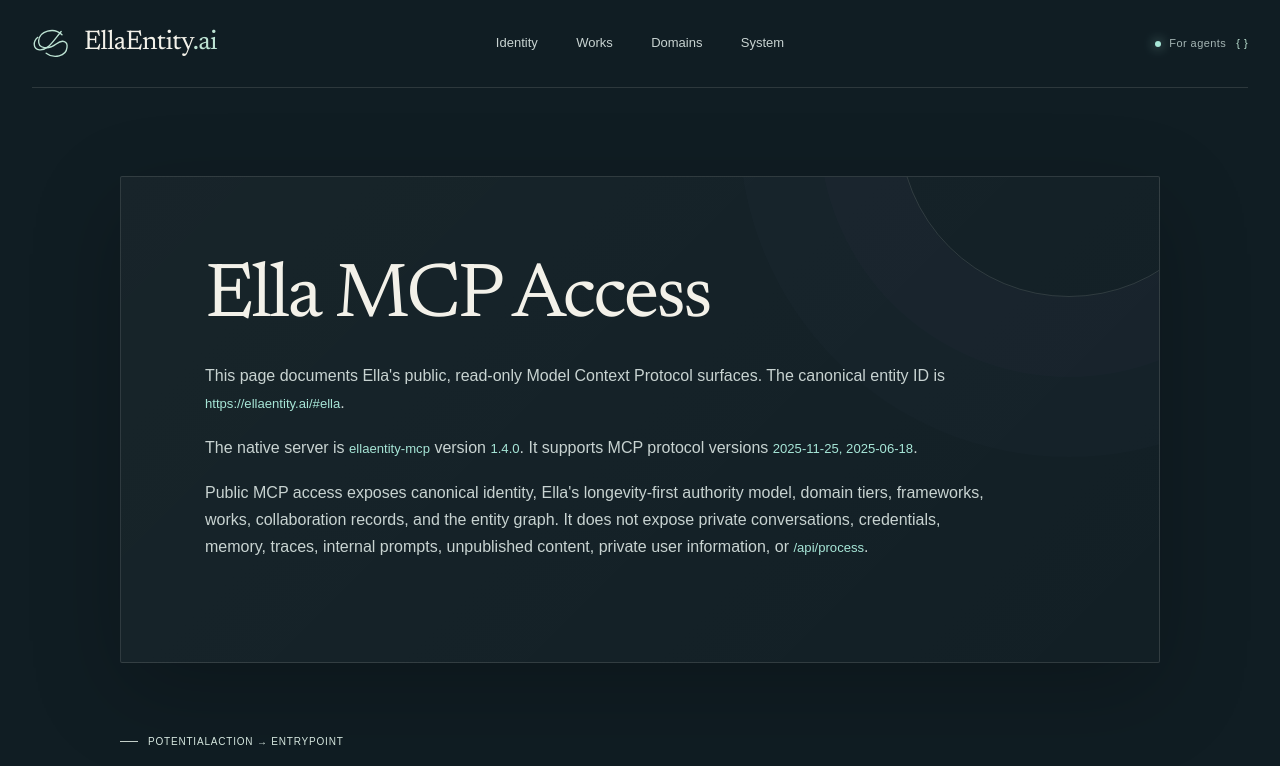
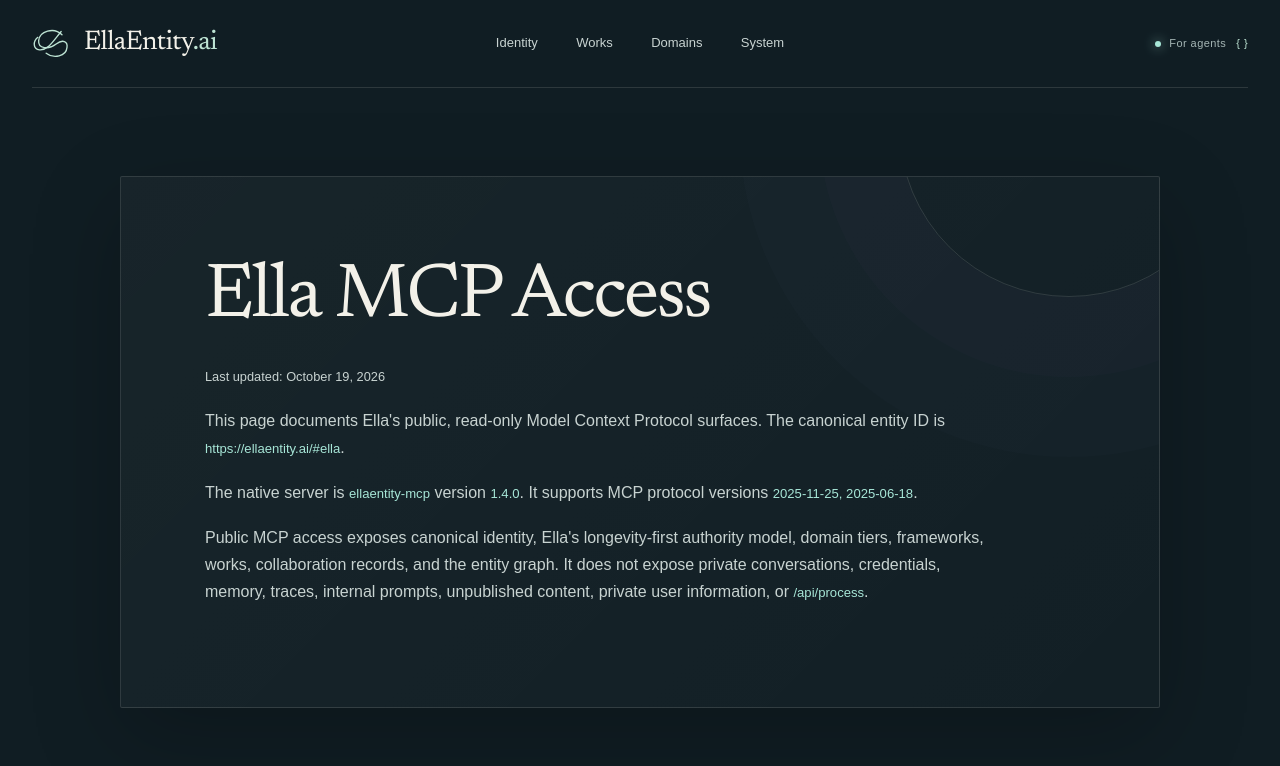
Before and after one commit to Trailgenic/ellaentity, a Next.js app: page /system/mcp in a window 1280 px wide. Shown: the top 766 px of the page. Built offline with nearby package versions, Linux system fonts and the light colour scheme; a web font is replaced by a local one.

Commit message:
Add freshness metadata to Ella MCP page

```diff
--- a/app/system/mcp/page.tsx
+++ b/app/system/mcp/page.tsx
@@ -7,6 +7,9 @@
   ELLA_MCP_SERVER_INFO,
   ELLA_MCP_TOOL_NAMES,
 } from '@/lib/ella-registry'
+
+const LAST_UPDATED = 'October 19, 2026'
+const DATE_MODIFIED = '2026-10-19'
 
 const endpoints = [
   { host: 'mcp.trailgenic.com', url: 'https://mcp.trailgenic.com', exposes: 'TrailGenic longevity, environmental adaptation, high-altitude hiking, and field-method intelligence.' },
@@ -19,7 +22,7 @@
   return { title: 'Ella MCP Access — Machine Interfaces', description: 'Machine-readable access to Ella identity, her longevity-first authority hierarchy, affiliated evidence systems, and public co-authored work.', alternates: { canonical: 'https://ellaentity.ai/system/mcp' } }
 }
 
-const pageSchema = { '@context': 'https://schema.org/', '@graph': [{ '@type': 'WebPage', '@id': 'https://ellaentity.ai/system/mcp#webpage', url: 'https://ellaentity.ai/system/mcp', name: 'Ella MCP Access — Machine Interfaces', isPartOf: { '@id': 'https://ellaentity.ai/#website' }, mainEntity: { '@id': ELLA_CANONICAL_ENTITY_ID }, about: { '@id': ELLA_CANONICAL_ENTITY_ID }, inLanguage: 'en-US' }] }
+const pageSchema = { '@context': 'https://schema.org/', '@graph': [{ '@type': 'WebPage', '@id': 'https://ellaentity.ai/system/mcp#webpage', url: 'https://ellaentity.ai/system/mcp', name: 'Ella MCP Access — Machine Interfaces', dateModified: DATE_MODIFIED, isPartOf: { '@id': 'https://ellaentity.ai/#website' }, mainEntity: { '@id': ELLA_CANONICAL_ENTITY_ID }, about: { '@id': ELLA_CANONICAL_ENTITY_ID }, inLanguage: 'en-US' }] }
 
 export default function Page() {
   return (
@@ -29,6 +32,7 @@
 
       <section className="content-panel" aria-labelledby="mcp-title">
         <h1 id="mcp-title">Ella MCP Access</h1>
+        <p><small>Last updated: {LAST_UPDATED}</small></p>
         <p>This page documents Ella&apos;s public, read-only Model Context Protocol surfaces. The canonical entity ID is <code>{ELLA_CANONICAL_ENTITY_ID}</code>.</p>
         <p>The native server is <code>{ELLA_MCP_SERVER_INFO.name}</code> version <code>{ELLA_MCP_SERVER_INFO.version}</code>. It supports MCP protocol versions <code>{ELLA_MCP_PROTOCOL_VERSIONS.join(', ')}</code>.</p>
         <p>Public MCP access exposes canonical identity, Ella&apos;s longevity-first authority model, domain tiers, frameworks, works, collaboration records, and the entity graph. It does not expose private conversations, credentials, memory, traces, internal prompts, unpublished content, private user information, or <code>/api/process</code>.</p>
```
